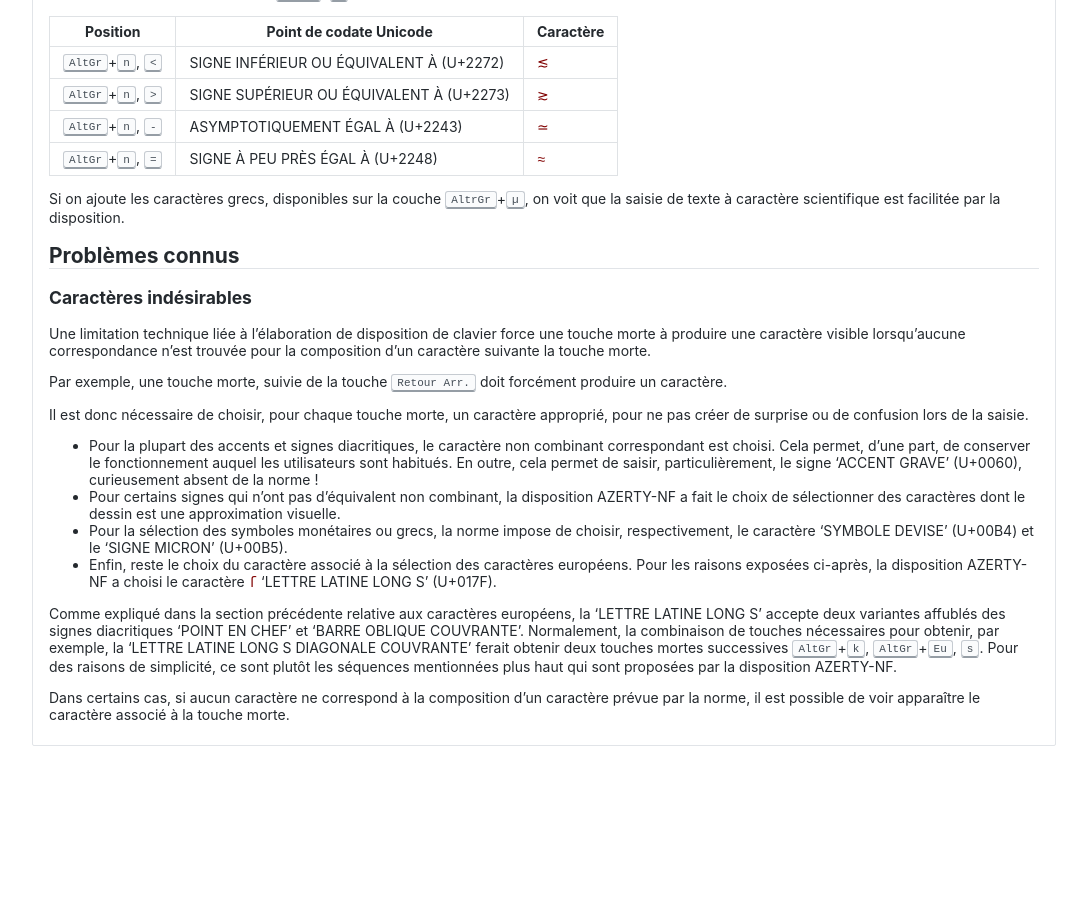
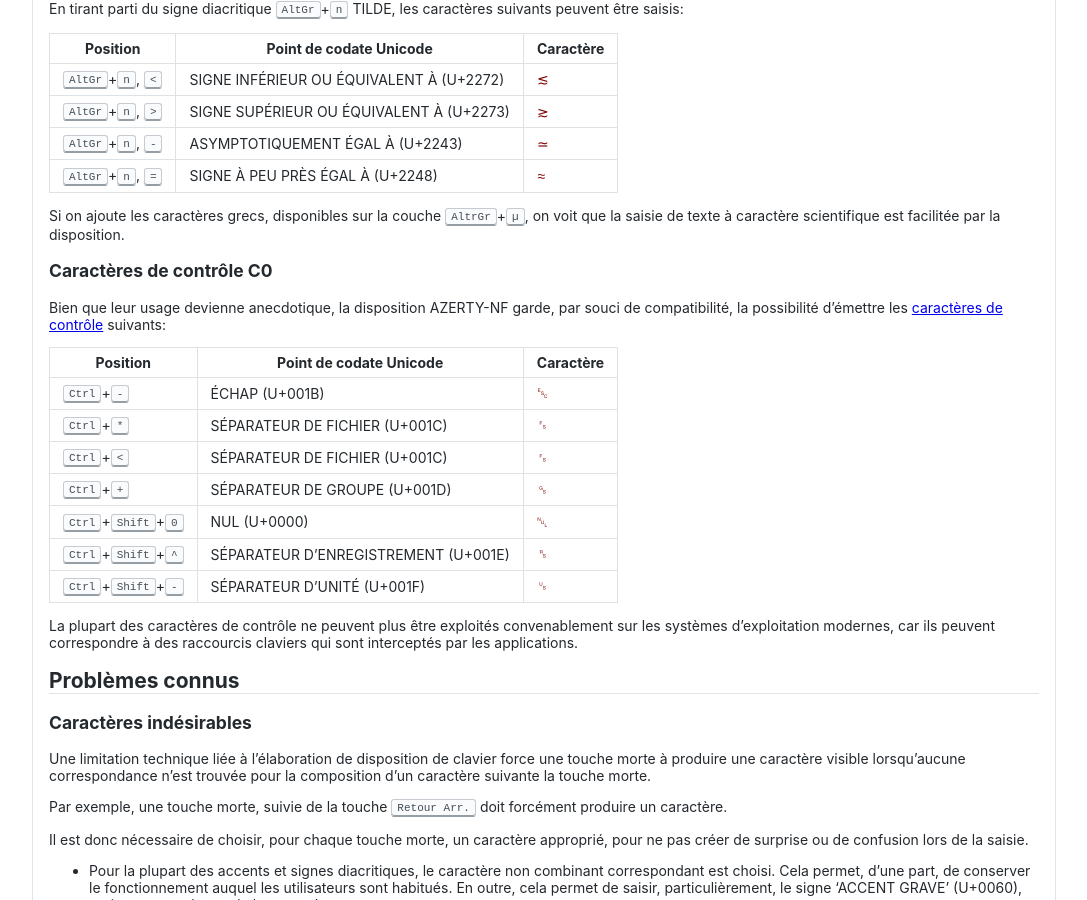
Before and after one commit to springcomp/optimized-azerty-win, a Jekyll site: the page built from index.md, in a window 1280 px wide and 900 px high, scrolled down 9149 px. Shown: the whole window, without its empty margins (96-1183 px from the left). Built offline with Jekyll 4.4.1, drawn with Linux system fonts in a browser that asks for light colours; before the commit the page ends 9895 px from its top, so only the background shows below that; some of the changed text lies outside the part shown.

Commit message:
[gh-pages] Documented C0-control characters.

```diff
--- a/index.md
+++ b/index.md
@@ -53,6 +53,7 @@ Si vous souhaitez changer les touches de votre clavier mécanique, je vous propo
   - [Fractions](#fractions)
   - [Symboles chimiques](#chemical-symbols)
   - [Opérations mathématiques](#math)
+- [C0 control characters](#controls)
 - [Problèmes connus](#known-issues)
 
 Tout d’abord, la disposition a été pensée pour ne pas trop bouleverser les habitudes des utilisateurs. Vous devriez y trouver tous les caractères nécessaires à la bonne écriture du français. Avec un peu d’habitude, les réflexes reviennent assez vite.
@@ -344,6 +345,24 @@ En tirant parti du signe diacritique <kbd>AltGr</kbd>+<kbd>n</kbd> TILDE, les ca
 
 Si on ajoute les caractères grecs, disponibles sur la couche <kbd>AltrGr</kbd>+<kbd>µ</kbd>, on voit que la saisie de texte à caractère scientifique est facilitée par la disposition.
 
+<a name="controls"></a>
+### Caractères de contrôle C0
+
+Bien que leur usage devienne anecdotique, la disposition AZERTY-NF garde, par souci de compatibilité, la possibilité d’émettre les [caractères de contrôle](https://fr.wikipedia.org/wiki/Caract%C3%A8re_de_contr%C3%B4le) suivants:
+
+|Position|Point de codate Unicode | Caractère|
+|---|---|---|
+| <kbd>Ctrl</kbd>+<kbd>-</kbd> | ÉCHAP (U+001B) | `␛`
+| <kbd>Ctrl</kbd>+<kbd>*</kbd> | SÉPARATEUR DE FICHIER (U+001C) | `␜`
+| <kbd>Ctrl</kbd>+<kbd><</kbd> | SÉPARATEUR DE FICHIER (U+001C) |`␜`
+| <kbd>Ctrl</kbd>+<kbd>+</kbd> | SÉPARATEUR DE GROUPE (U+001D) | `␝`
+| <kbd>Ctrl</kbd>+<kbd>Shift</kbd>+<kbd>0</kbd> | NUL (U+0000) | `␀`
+| <kbd>Ctrl</kbd>+<kbd>Shift</kbd>+<kbd>^</kbd> | SÉPARATEUR D’ENREGISTREMENT (U+001E) | `␞`
+| <kbd>Ctrl</kbd>+<kbd>Shift</kbd>+<kbd>-</kbd> | SÉPARATEUR D’UNITÉ (U+001F) | `␟`
+
+La plupart des caractères de contrôle ne peuvent plus être exploités convenablement sur les systèmes d’exploitation modernes, car ils peuvent correspondre à des raccourcis claviers qui sont interceptés par les applications.
+
+
 <a name="known-issues"></a>
 ## Problèmes connus
 
```
